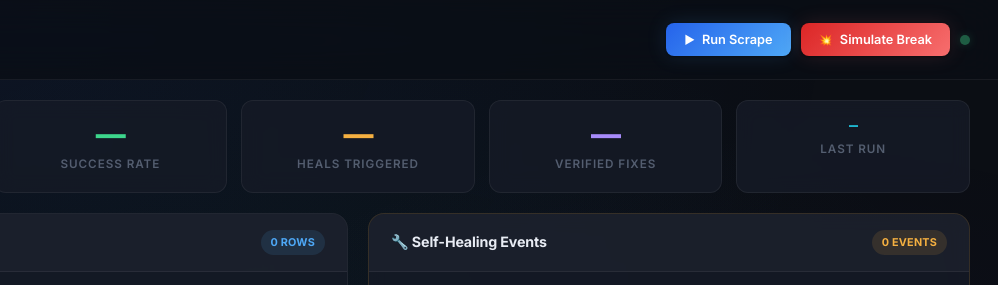
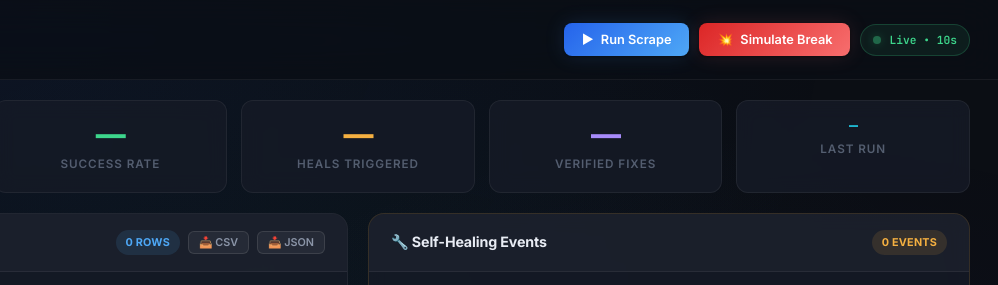
Before and after one commit to HarshalChugwani2005/Self-Healing-Scraper, a website: page src/dashboard/public/index.html in a window 1280 px wide. Shown: the top 285 px of the page, 282-1280 px from the left. Drawn offline with Linux system fonts and the light colour scheme; no server answers.

Commit message:
feat(dashboard): add live countdown badge and 1-click CSV/JSON data export

```diff
--- a/src/dashboard/public/app.js
+++ b/src/dashboard/public/app.js
@@ -9,14 +9,38 @@
 
 const API_BASE = '';
 let refreshInterval = null;
+let countdownSeconds = 15;
+let countdownTimer = null;
+let cachedData = [];
 
 // ---------- Initialization ----------
 
 document.addEventListener('DOMContentLoaded', () => {
     fetchAll();
-    // Auto-refresh every 15 seconds
-    refreshInterval = setInterval(fetchAll, 15000);
+    startCountdown();
 });
+
+function startCountdown() {
+    countdownSeconds = 15;
+    updateCountdownUI();
+
+    if (countdownTimer) clearInterval(countdownTimer);
+    countdownTimer = setInterval(() => {
+        countdownSeconds--;
+        if (countdownSeconds <= 0) {
+            countdownSeconds = 15;
+            fetchAll();
+        }
+        updateCountdownUI();
+    }, 1000);
+}
+
+function updateCountdownUI() {
+    const el = document.getElementById('countdown-timer');
+    if (el) {
+        el.textContent = `Live • ${countdownSeconds}s`;
+    }
+}
 
 async function fetchAll() {
     try {
@@ -79,6 +103,7 @@ async function fetchLatestData() {
             ? successRun.raw_json
             : (successRun.raw_json.results || successRun.raw_json.data || []);
 
+        cachedData = data;
         countBadge.textContent = `${data.length} rows`;
 
         if (data.length === 0) {
@@ -434,3 +459,48 @@ function showToast(message, type = 'info') {
         setTimeout(() => toast.remove(), 300);
     }, 5000);
 }
+
+// ---------- Data Export (CSV & JSON) ----------
+
+function exportData(format) {
+    if (!cachedData || cachedData.length === 0) {
+        showToast('No scraped data available to export yet', 'error');
+        return;
+    }
+
+    const dateStr = new Date().toISOString().split('T')[0];
+    const filename = `freejobalert-notifications-${dateStr}.${format}`;
+
+    if (format === 'json') {
+        const jsonStr = JSON.stringify(cachedData, null, 2);
+        downloadFile(jsonStr, filename, 'application/json');
+        showToast(`📥 Exported ${cachedData.length} records to JSON`, 'success');
+    } else if (format === 'csv') {
+        const fields = ['post_date', 'recruitment_board', 'post_name', 'qualification', 'advt_no', 'last_date', 'detail_url'];
+        const headers = ['Post Date', 'Recruitment Board', 'Post Name', 'Qualification', 'Advt No', 'Last Date', 'Detail URL'];
+
+        let csvContent = headers.join(',') + '\n';
+        cachedData.forEach(row => {
+            const values = fields.map(field => {
+                let val = (row[field] || '').toString().replace(/"/g, '""');
+                return `"${val}"`;
+            });
+            csvContent += values.join(',') + '\n';
+        });
+
+        downloadFile(csvContent, filename, 'text/csv;charset=utf-8;');
+        showToast(`📥 Exported ${cachedData.length} records to CSV`, 'success');
+    }
+}
+
+function downloadFile(content, filename, type) {
+    const blob = new Blob([content], { type });
+    const url = URL.createObjectURL(blob);
+    const a = document.createElement('a');
+    a.href = url;
+    a.download = filename;
+    document.body.appendChild(a);
+    a.click();
+    document.body.removeChild(a);
+    URL.revokeObjectURL(url);
+}
--- a/src/dashboard/public/index.html
+++ b/src/dashboard/public/index.html
@@ -28,7 +28,10 @@
                 <button class="btn btn-danger" id="btn-simulate-break" onclick="simulateBreak()">
                     <span class="btn-icon">💥</span> Simulate Break
                 </button>
-                <span class="status-dot" id="status-dot"></span>
+                <div class="live-badge" id="live-indicator">
+                    <span class="status-dot"></span>
+                    <span id="countdown-timer">Live • 15s</span>
+                </div>
             </div>
         </div>
     </header>
@@ -66,7 +69,15 @@
             <section class="panel" id="panel-latest-data">
                 <div class="panel-header">
                     <h2>📋 Latest Scraped Data</h2>
-                    <span class="badge badge-count" id="latest-count">0 rows</span>
+                    <div class="panel-header-actions">
+                        <span class="badge badge-count" id="latest-count">0 rows</span>
+                        <button class="btn btn-sm btn-outline" id="btn-export-csv" onclick="exportData('csv')" title="Download as CSV">
+                            📥 CSV
+                        </button>
+                        <button class="btn btn-sm btn-outline" id="btn-export-json" onclick="exportData('json')" title="Download as JSON">
+                            📥 JSON
+                        </button>
+                    </div>
                 </div>
                 <div class="panel-body" id="latest-data-body">
                     <div class="empty-state">No data yet — run a scrape to begin.</div>
--- a/src/dashboard/public/styles.css
+++ b/src/dashboard/public/styles.css
@@ -214,16 +214,52 @@ body::before {
     transform: none;
 }
 
-.btn-icon {
-    font-size: 0.9em;
+.btn-outline {
+    background: rgba(255, 255, 255, 0.05);
+    color: var(--text-secondary);
+    border: 1px solid var(--border-medium);
+}
+
+.btn-outline:hover {
+    background: rgba(255, 255, 255, 0.1);
+    color: var(--text-primary);
+    border-color: var(--accent-blue);
+}
+
+.btn-sm {
+    padding: 4px 10px;
+    font-size: 0.72rem;
+    border-radius: 6px;
+    font-weight: 600;
+}
+
+.panel-header-actions {
+    display: flex;
+    align-items: center;
+    gap: 8px;
+}
+
+.live-badge {
+    display: inline-flex;
+    align-items: center;
+    gap: 8px;
+    background: rgba(61, 214, 140, 0.08);
+    border: 1px solid rgba(61, 214, 140, 0.2);
+    padding: 6px 12px;
+    border-radius: 100px;
+    font-size: 0.75rem;
+    font-weight: 600;
+    color: var(--accent-green);
+    font-family: var(--font-mono);
+    user-select: none;
 }
 
 .status-dot {
-    width: 10px;
-    height: 10px;
+    width: 8px;
+    height: 8px;
     border-radius: 50%;
     background: var(--accent-green);
-    box-shadow: 0 0 8px rgba(61, 214, 140, 0.5);
+    box-shadow: 0 0 8px rgba(61, 214, 140, 0.6);
     animation: pulse 2s ease-in-out infinite;
 }
 
```
